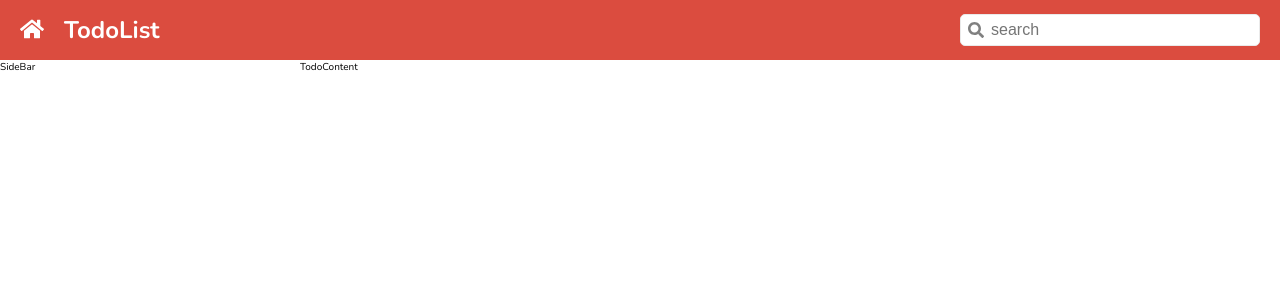
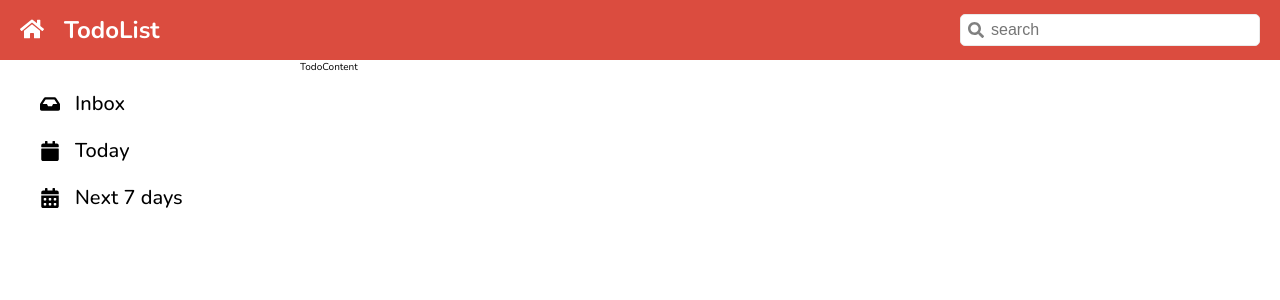
Before and after one commit to tha3atchai/cc15-todolist, a React (Create React App) app: page / in a window 1280 px wide. Shown: the top 300 px of the page. Built offline with nearby package versions, Linux system fonts and the light colour scheme.

Commit message:
add sidebar

```diff
--- a/src/app/App.jsx
+++ b/src/app/App.jsx
@@ -1,5 +1,6 @@
 import "./App.scss";
 import Header from "../components/Header";
+import { FaCalendar, FaCalendarAlt, FaInbox } from "react-icons/fa";
 
 function App() {
   return (
@@ -7,7 +8,30 @@
       <div className="todo__header">
         <Header />
       </div>
-      <div className="todo__sidebar">SideBar</div>
+      <div className="todo__sidebar">
+        <aside className="sidebar">
+          <section className="sidebar__category">
+            <ul className="list">
+              <li className="list__item">
+                <FaInbox />
+                <p className="list__item__text">Inbox</p>
+              </li>
+            </ul>
+            <ul className="list">
+              <li className="list__item">
+                <FaCalendar />
+                <p className="list__item__text">Today</p>
+              </li>
+            </ul>
+            <ul className="list">
+              <li className="list__item">
+                <FaCalendarAlt />
+                <p className="list__item__text">Next 7 days</p>
+              </li>
+            </ul>
+          </section>
+        </aside>
+      </div>
       <div className="todo__content">TodoContent</div>
     </div>
   );
--- a/src/app/App.scss
+++ b/src/app/App.scss
@@ -32,3 +32,34 @@
         grid-column: 2/-1;
     }
 }
+
+.sidebar {
+    display: flex;
+    flex-direction: column;
+    gap: 10px;
+    padding: 20px 30px;
+    height: calc(100vh - $header-height);
+}
+
+.list {
+    display: flex;
+    flex-direction: column;
+
+    &__item {
+        display: flex;
+        align-items: center;
+        gap: 15px;
+        font-size: 2rem;
+        padding: 10px;
+        border-radius: 4px;
+        cursor: pointer;
+
+        &:hover {
+            background-color: $grey-light;
+        }
+
+        &__text {
+            font-weight: 500;
+        }
+    }
+}
--- a/src/index.scss
+++ b/src/index.scss
@@ -26,3 +26,7 @@
     -webkit-font-smoothing: antialiased;
     -moz-osx-font-smoothing: grayscale;
 }
+
+li {
+    list-style: none;
+}
```
